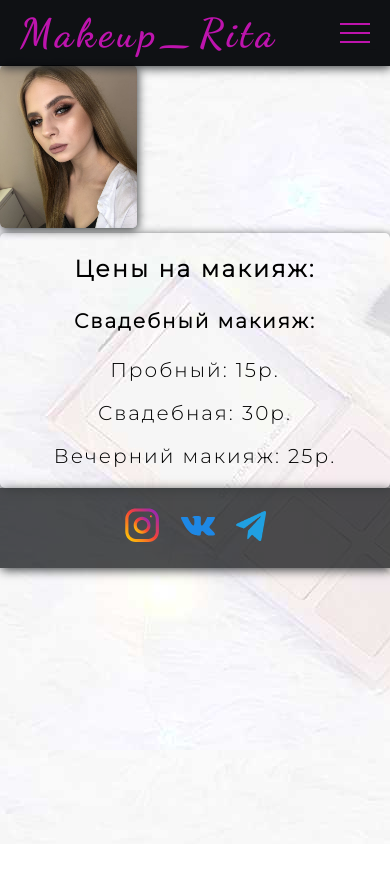
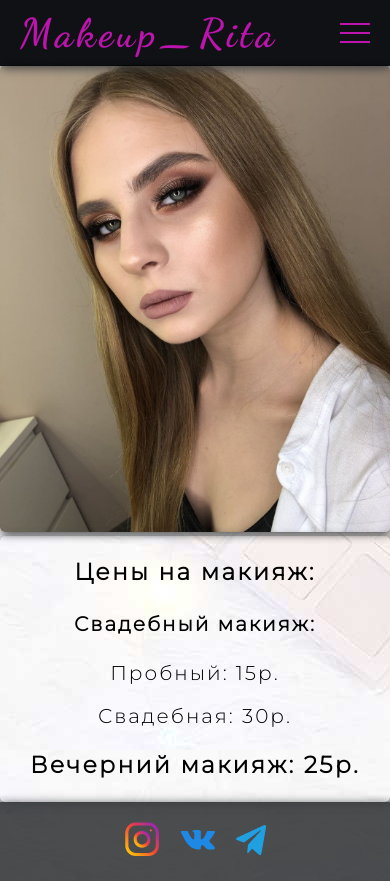
Before and after one commit to Elvis1221/MakeUpRita, a website: page publick/make.html in a window 390 px wide. Before the commit the page ends 844 px from the top, so only its background shows below. Drawn offline with Linux system fonts and the light colour scheme.

Commit message:
15:35/10.12.2020

```diff
--- a/css/styles.css
+++ b/css/styles.css
@@ -65,7 +65,7 @@
     text-decoration: none;
     font-family: "Dancing Script", cursive;
     letter-spacing: .1em;
-    transition: all 0.2s ease 0s;
+    /*transition: all 0.2s ease 0s;*/
     font-size: 50px;
     color: #be14ae;
     display: block;
@@ -366,7 +366,7 @@
         border-radius: 0;
     }
 
-    .hairstyles, .make {
+     .cover-hairstyles, .cover-make {
         width: 100%;
     }
 }
--- a/publick/make.html
+++ b/publick/make.html
@@ -46,7 +46,7 @@
         <h4 class="text-description">Свадебный макияж:</h4>
         <p class="text-description">Пробный: 15р.</p>
         <p class="text-description">Свадебная: 30р.</p>
-        <p class="text-description">Вечерний макияж: 25р.</p>
+        <h3 class="text-description">Вечерний макияж: 25р.</h3>
     </div>
 </div>
 <footer class="footer">
```
Also changed, not shown: publick/hairstyles.html (+0 -1 lines).
